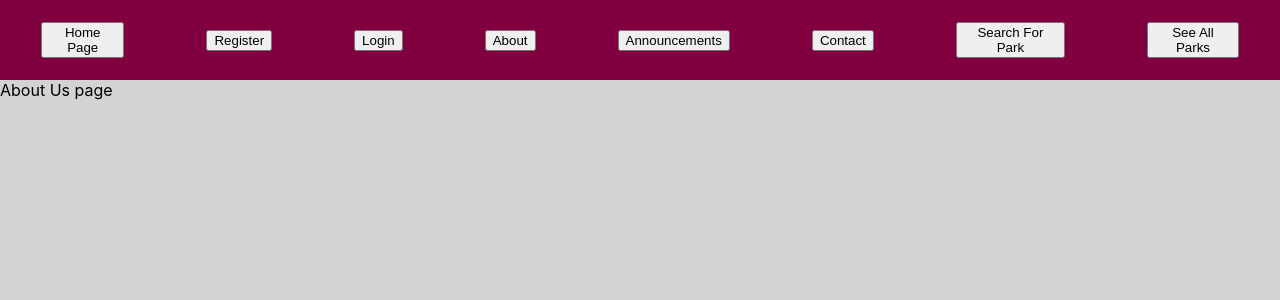
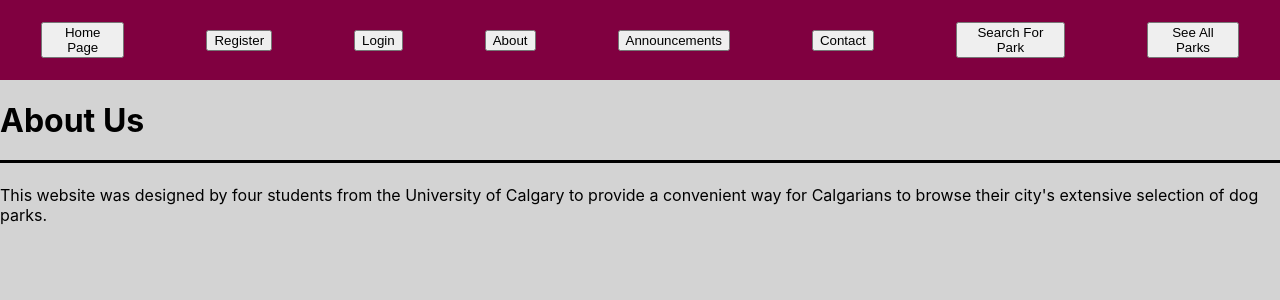
Before and after one commit to MuizMuhammad99/471DogPark, a React (Create React App) app in the folder my-app/: page /about in a window 1280 px wide. Shown: the top 300 px of the page. Built offline with nearby package versions, Linux system fonts and the light colour scheme.

Commit message:
Added title and text

```diff
--- a/my-app/src/pages/About.js
+++ b/my-app/src/pages/About.js
@@ -1,8 +1,12 @@
 import React from 'react';
+
 
 const AboutPage = () =>{
 
-    return <div>About Us page</div>
+    return <div>
+    		<h1 className = "Title">About Us</h1>
+    		This website was designed by four students from the University of Calgary to provide a convenient way for Calgarians to browse their city's extensive selection of dog parks.
+    	   </div>
 
 };
 
```
